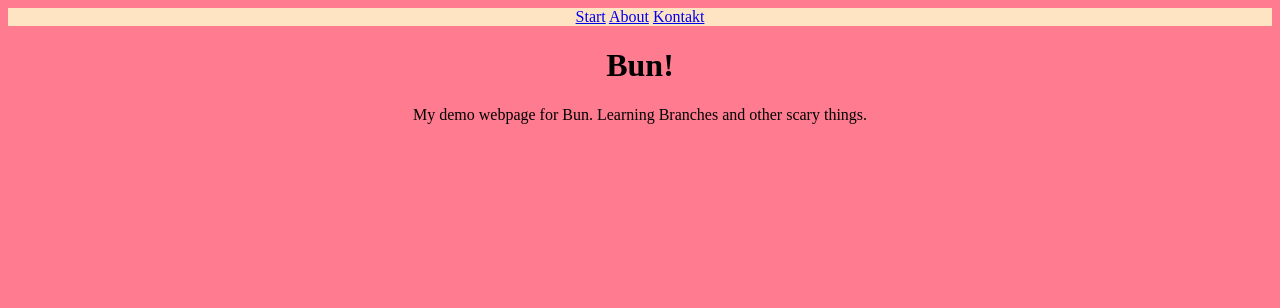
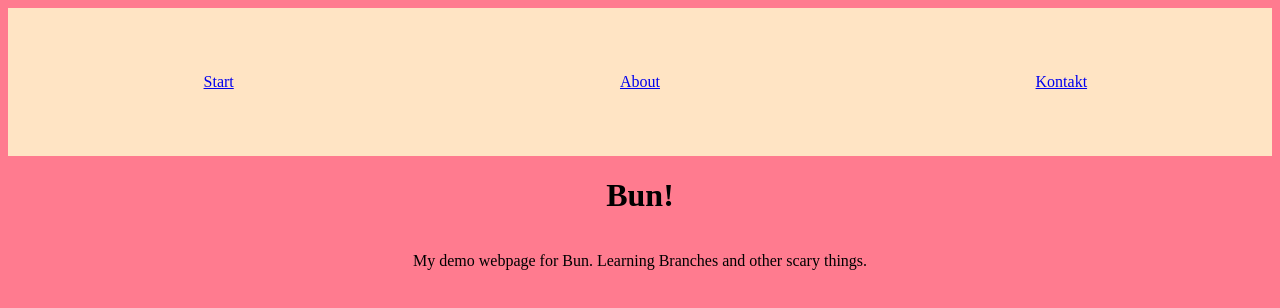
Before and after one commit to isasod2500/Moment-1, a website: page web/html/index.html in a window 1280 px wide. Drawn offline with Linux system fonts and the light colour scheme; files that its build step writes are made by us from their sources.

Commit message:
Played around a bit in grid. Took a while. Grid-templates and span added for my header.

```diff
--- a/web/css/main.css
+++ b/web/css/main.css
@@ -1,9 +1,20 @@
 body {
     background-color: rgb(255, 123, 143);
+    display: grid;
+    grid-template: 100% / 100%;
     text-align: center;
     align-items: center;
 }
 
 #index-header {
+    display: grid;
     background-color: bisque;
+    height: 100%;
+    align-items: center;
 }
+
+.index-nav {
+    display: grid;
+    grid-column: 1 / span 3;
+    grid-template-columns: 3fr 3fr 3fr;
+}
```
